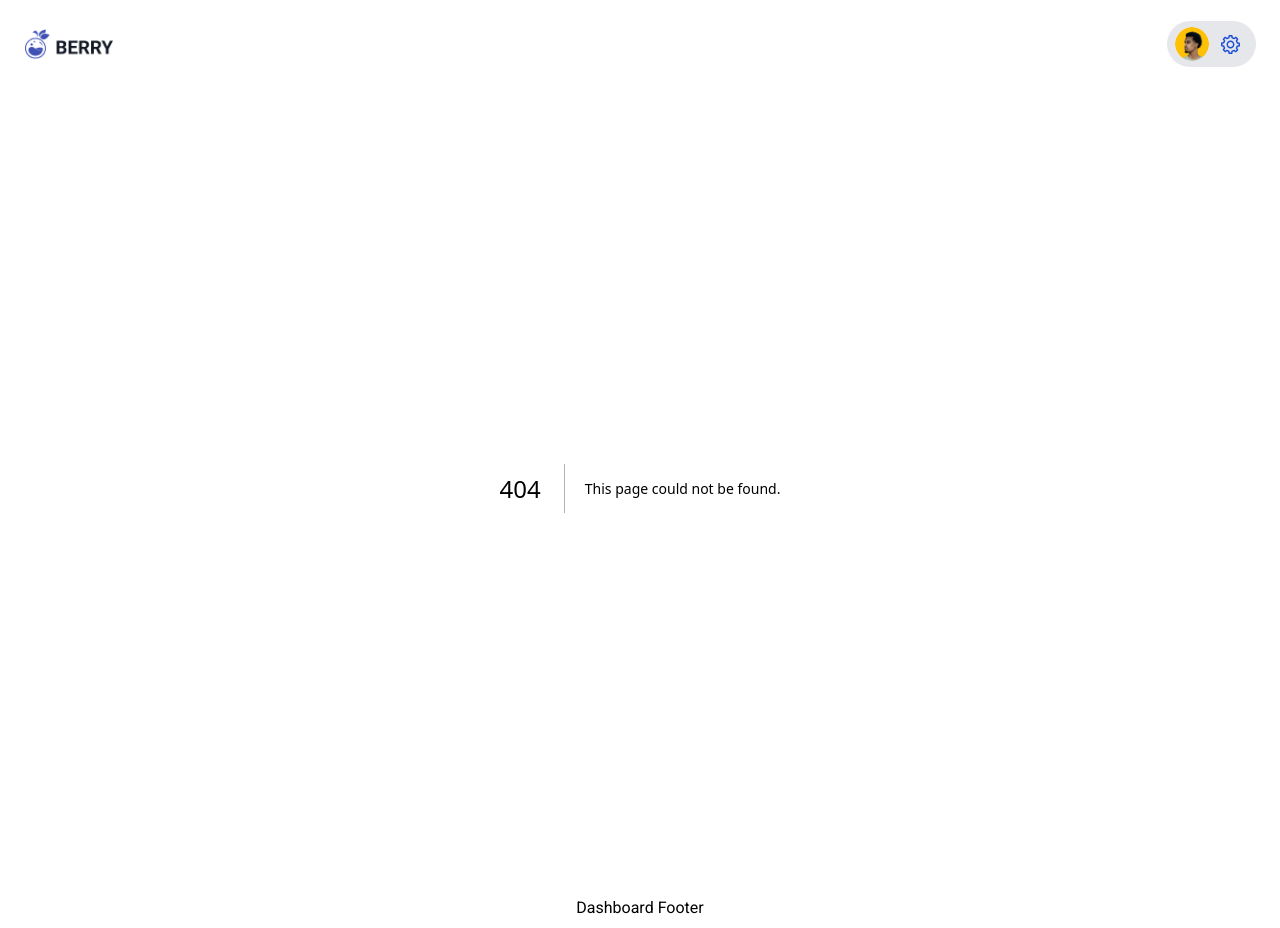
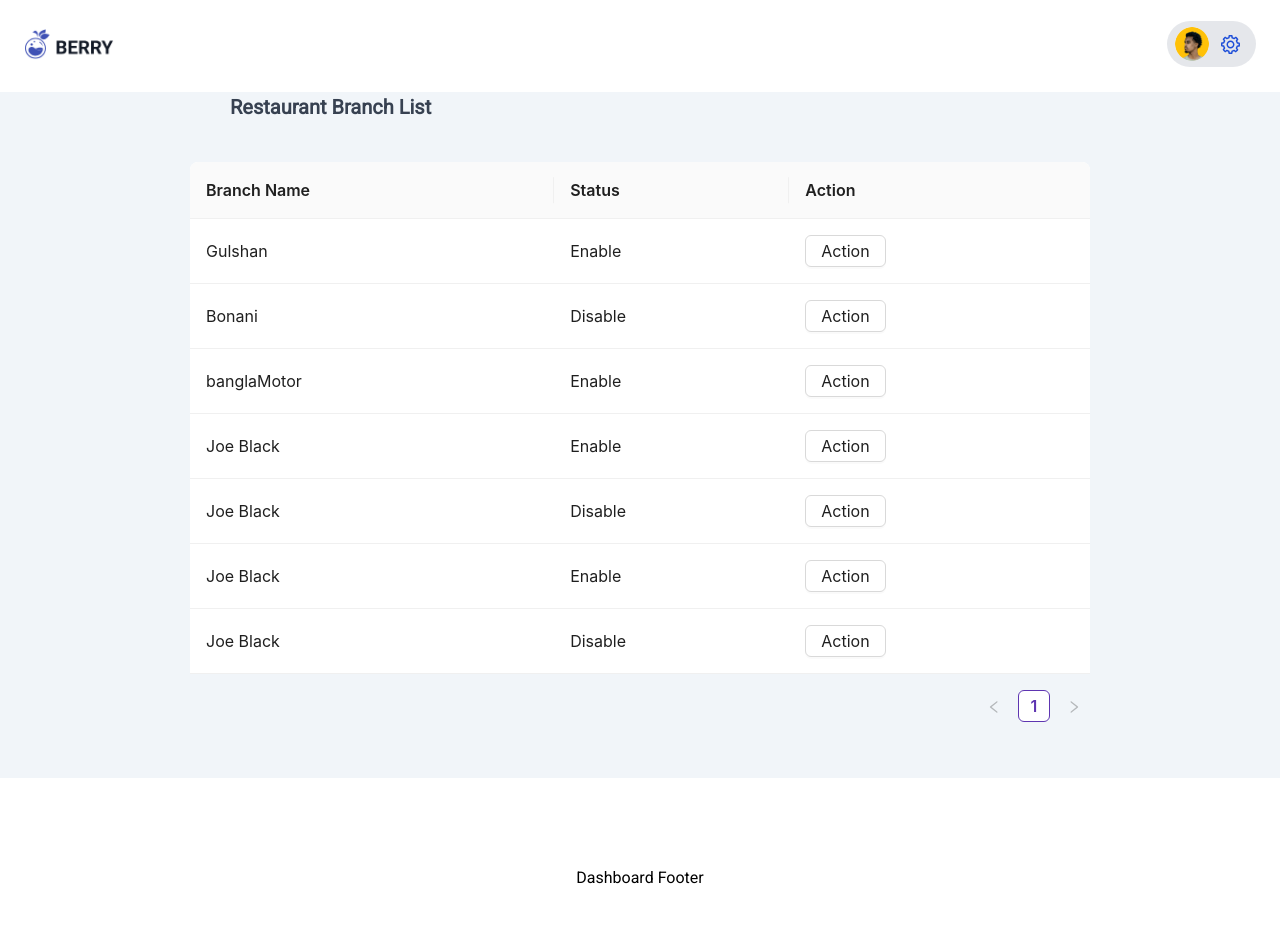
Before and after one commit to rehanmosabbir/codecamprestora.web, a Next.js app: page /branchlist in a window 1280 px wide. Before the commit this address had no page. After the commit the page ends 898 px from the top, so only its background shows below. Built offline with nearby package versions, Linux system fonts and the light colour scheme.

Commit message:
branch list table -on progress

```diff
--- /dev/null
+++ b/src/components/BranchListComponent/BranchList.tsx
@@ -0,0 +1,104 @@
+import React from "react";
+import { Space, Table, Popover, Button } from "antd";
+import type { ColumnsType } from "antd/es/table";
+
+interface DataType {
+  key: string;
+  branchName: string;
+  status: string;
+}
+const content = (
+  <div className="border-t-[1px] border-gray-200">
+    <div className="m-2 flex justify-between">
+      <Button>Enable</Button>
+      <Button>Delete</Button>
+    </div>
+  </div>
+);
+
+const columns: ColumnsType<DataType> = [
+  {
+    title: "Branch Name",
+    dataIndex: "branchName",
+    key: "name",
+    render: (text) => <a>{text}</a>,
+  },
+  {
+    title: "Status",
+    dataIndex: "status",
+    key: "status",
+  },
+  {
+    title: "Action",
+    key: "action",
+    render: () => (
+      <Space size="middle">
+        <Popover
+          content={content}
+          placement="right"
+          title="Action"
+          trigger="click"
+        >
+          <Button>Action</Button>
+        </Popover>
+      </Space>
+    ),
+  },
+];
+
+const data: DataType[] = [
+  {
+    key: "1",
+    branchName: "Gulshan",
+    status: "Enable",
+  },
+  {
+    key: "2",
+    branchName: "Bonani",
+    status: "Disable",
+  },
+  {
+    key: "3",
+    branchName: "banglaMotor",
+    status: "Enable",
+  },
+  {
+    key: "4",
+    branchName: "Joe Black",
+    status: "Enable",
+  },
+  {
+    key: "5",
+    branchName: "Joe Black",
+    status: "Disable",
+  },
+  {
+    key: "6",
+    branchName: "Joe Black",
+    status: "Enable",
+  },
+  {
+    key: "7",
+    branchName: "Joe Black",
+    status: "Disable",
+  },
+];
+
+const BranchList = () => {
+  return (
+    <div className="bg-slate-100">
+      <div className="m-[80px] mt-1">
+        <h2 className="ml-[150px] font-semibold text-[20px] text-gray-700">
+          Restaurant Branch List
+        </h2>
+        <div className="flex justify-center items-center">
+          <div className="w-[900px] m-10">
+            <Table columns={columns} dataSource={data} />
+          </div>
+        </div>
+      </div>
+    </div>
+  );
+};
+
+export default BranchList;
--- /dev/null
+++ b/src/pages/branchlist/index.tsx
@@ -0,0 +1,11 @@
+import BranchList from "@/components/BranchListComponent/BranchList";
+
+const index = () => {
+  return (
+    <div>
+      <BranchList />
+    </div>
+  );
+};
+
+export default index;
```
